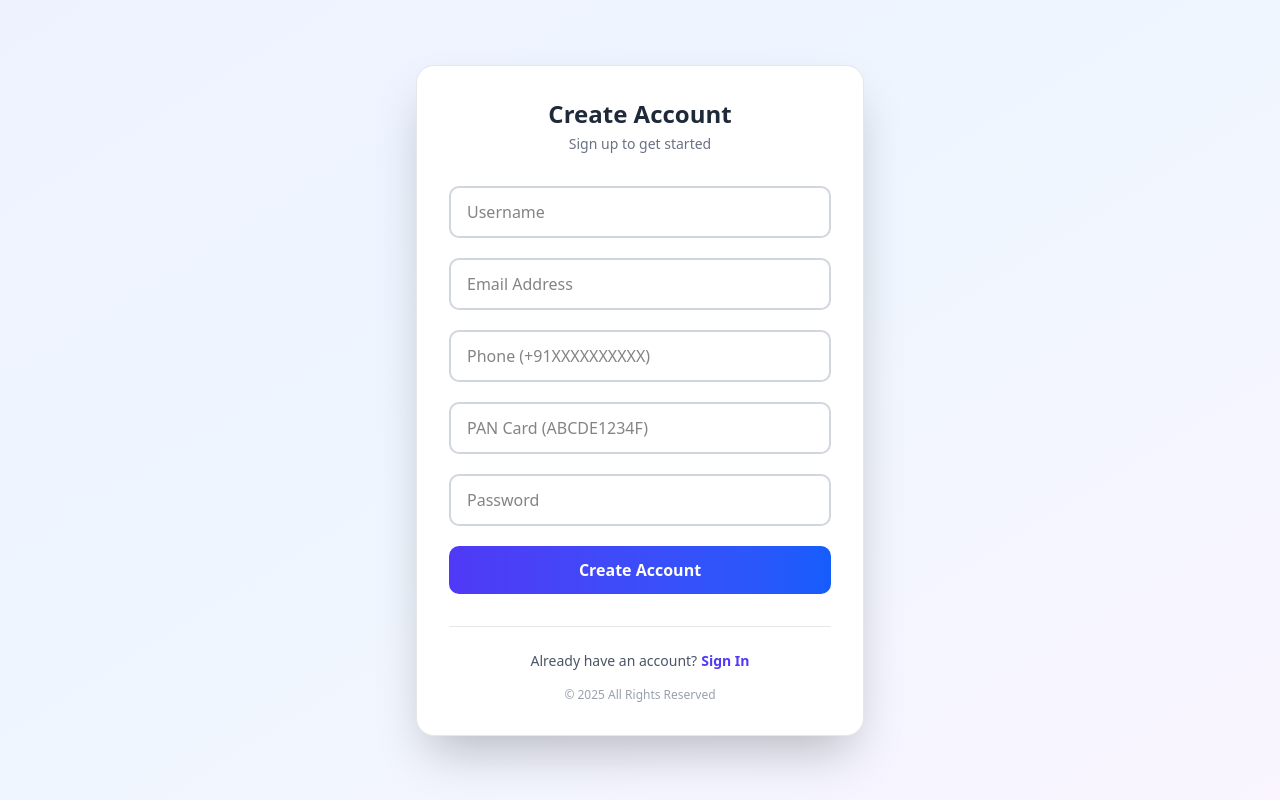
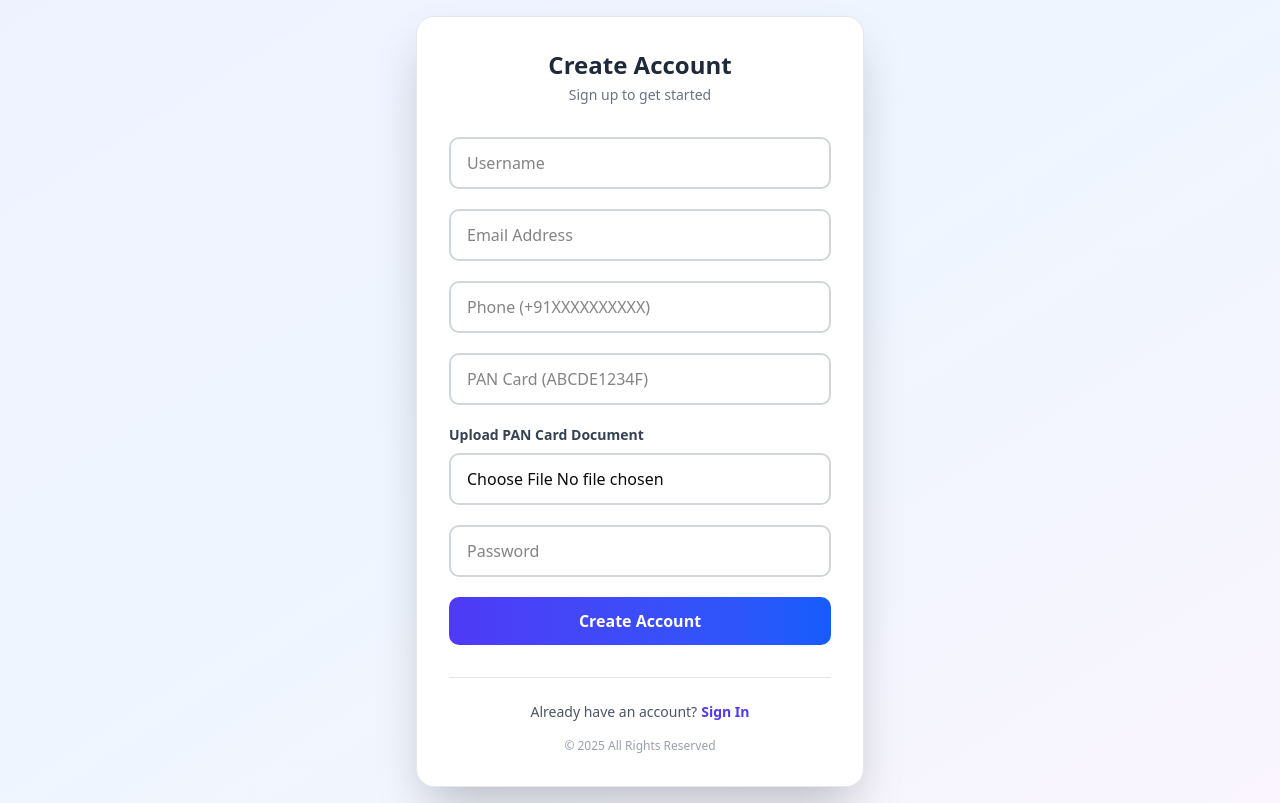
Before and after one commit to SanskarGambhir/Tsec-Hacks-2026, a React (Vite) app in the folder client/: page /signup in a window 1280 px wide. Built offline with nearby package versions, Linux system fonts and the light colour scheme.

Commit message:
pan file upload

```diff
--- a/client/src/pages/SignUp.jsx
+++ b/client/src/pages/SignUp.jsx
@@ -15,6 +15,9 @@ export default function SignUp() {
   const [countdown, setCountdown] = useState(0);
 
   const [loading, setLoading] = useState(false);
+const [panFile, setPanFile] = useState(null);
+const [panPreview, setPanPreview] = useState(null);
+
 
   const navigate = useNavigate();
 
@@ -110,6 +113,33 @@ export default function SignUp() {
     return () => clearTimeout(timer);
   }, [countdown]);
 
+
+  const handlePanFileChange = (e) => {
+  const file = e.target.files[0];
+
+  if (!file) return;
+
+  const allowedTypes = ["application/pdf", "image/jpeg", "image/png"];
+
+  if (!allowedTypes.includes(file.type)) {
+    alert("Only PDF, JPG, and PNG files are allowed");
+    return;
+  }
+
+  if (file.size > 5 * 1024 * 1024) {
+    alert("File size must be less than 5MB");
+    return;
+  }
+
+  setPanFile(file);
+
+  // Create preview URL
+  const previewURL = URL.createObjectURL(file);
+  setPanPreview(previewURL);
+};
+
+
+
   /* ================= UI ================= */
 
   return (
@@ -165,6 +195,47 @@ export default function SignUp() {
             }
             className="w-full px-4 py-3 border-2 border-gray-300 rounded-lg"
           />
+
+          <div>
+  <label className="block text-sm font-semibold text-gray-700 mb-2">
+    Upload PAN Card Document
+  </label>
+
+  <input
+    type="file"
+    accept=".pdf,.jpg,.jpeg,.png"
+    onChange={handlePanFileChange}
+    className="w-full px-4 py-3 border-2 border-gray-300 rounded-lg bg-white"
+  />
+
+  {panFile && (
+    <div className="mt-4 border rounded-lg p-3 bg-gray-50">
+      <p className="text-sm text-gray-600 mb-2">
+        Selected: {panFile.name}
+      </p>
+
+      {/* Image Preview */}
+      {(panFile.type === "image/jpeg" ||
+        panFile.type === "image/png") && (
+        <img
+          src={panPreview}
+          alt="PAN Preview"
+          className="w-full max-h-60 object-contain rounded-lg border"
+        />
+      )}
+
+      {/* PDF Preview */}
+      {panFile.type === "application/pdf" && (
+        <iframe
+          src={panPreview}
+          title="PDF Preview"
+          className="w-full h-60 border rounded-lg"
+        />
+      )}
+    </div>
+  )}
+</div>
+
 
           <input
             type="password"
```
